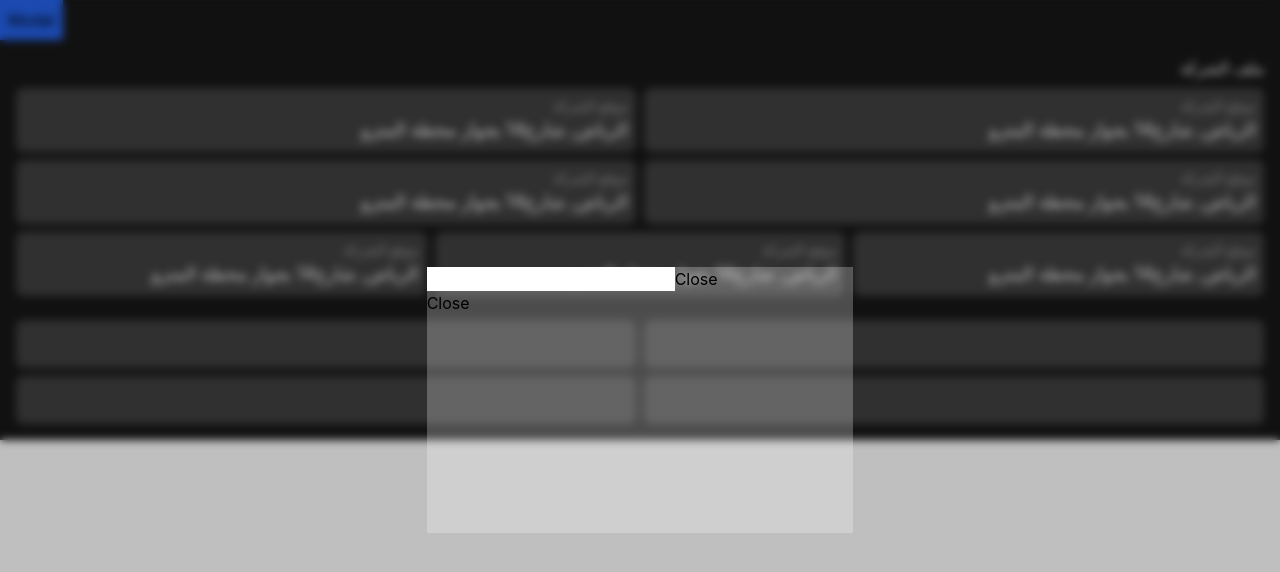
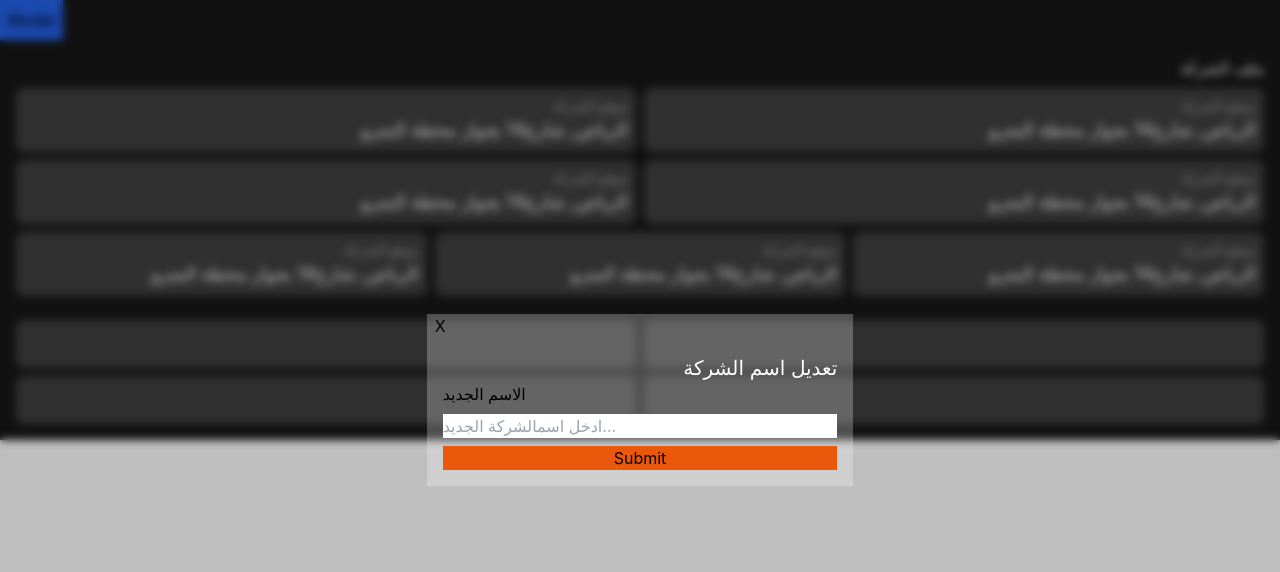
Before and after one commit to vikas-sh-vikas/tailwind-figma, a React (Create React App) app: page / in a window 1280 px wide. Both pictures are taken after a click on the button "Modal". Shown: the top 572 px of the page. Built offline with nearby package versions, Linux system fonts and the light colour scheme.

Commit message:
Modal Edit

```diff
--- a/src/Component/Modal.tsx
+++ b/src/Component/Modal.tsx
@@ -1,29 +1,42 @@
-import React from 'react'
+import React from "react";
 type ModalProps = {
-    isOpen:boolean
-    setIsModal: () => void
+  isOpen: boolean;
+  setIsModal: () => void;
+};
+
+function Modal(props: ModalProps) {
+  const modalStatus = props.isOpen;
+  const CloseModal = (e: any) => {
+    if (e.target.id == "modal") props.setIsModal();
+  };
+  if (props.isOpen) return null;
+  else
+    return (
+      <div
+        id="modal"
+        className="fixed inset-0 bg-black bg-opacity-25 backdrop-blur-sm flex justify-center items-center"
+        onClick={CloseModal}
+      >
+        <div className="bg-white bg-opacity-25 min-h-1/3 w-1/3">
+          <span className="text-end p-2" onClick={() => props.setIsModal()}>
+            X
+          </span>
+          <form className=" p-4">
+            <h1 className="text-xl text-white text-end">تعديل اسم الشركة</h1>
+            <div className="flex flex-col">
+              <label className="pb-2">الاسم الجديد</label>
+              <input
+                className="mb-2"
+                placeholder="ادخل اسمالشركة الجديد..."
+              ></input>
+              <button type="submit" className="bg-orange-600">
+                Submit
+              </button>
+            </div>
+          </form>
+        </div>
+      </div>
+    );
 }
 
-function Modal(props:ModalProps) {
-    const modalStatus = props.isOpen
-    const CloseModal = (e:any) => {
-        if(e.target.id == "modal")
-            props.setIsModal()
-    }
-    if(props.isOpen)
-        return null
-    else
-     return (
-    <div id="modal" className='fixed inset-0 bg-black bg-opacity-25 backdrop-blur-sm flex justify-center items-center' onClick={CloseModal}>
-        <div className='bg-white bg-opacity-25 h-1/3 w-1/3'>
-            <form>
-                <input></input>
-            <button onClick={()=>props.setIsModal()}>Close</button>
-            </form>
-            <button onClick={()=>props.setIsModal()}>Close</button>
-        </div>
-    </div>
-  )
-}
-
-export default Modal
+export default Modal;
```
